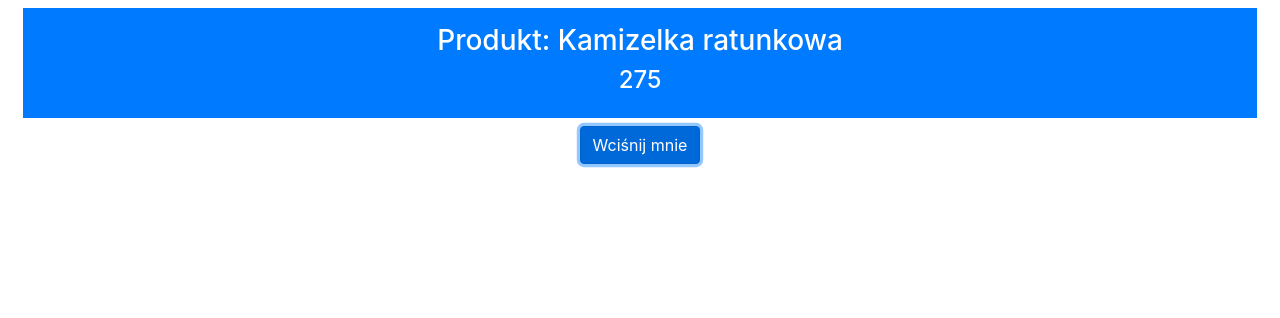
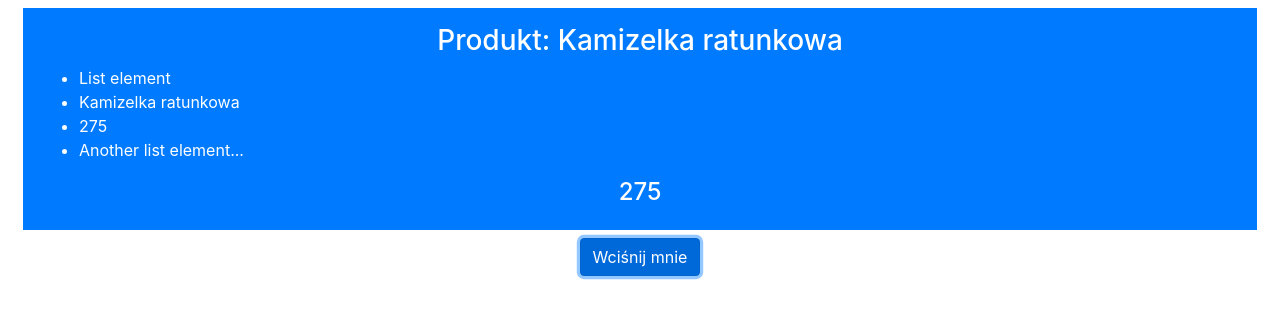
Before and after one commit to marekz/vuejs_simple_example, a Vue app in the folder templatesanddata/: page / in a window 1280 px wide. Both pictures are taken after a click on the button "Wciśnij mnie". Shown: the top 318 px of the page. Built offline with nearby package versions, Linux system fonts and the light colour scheme.

Commit message:
Directive v-if - displaying neightbour elements - wrong way

```diff
--- a/templatesanddata/src/App.vue
+++ b/templatesanddata/src/App.vue
@@ -2,6 +2,12 @@
   <div class="container-fluid text-center">
     <div class="bg-primary text-white m-2 p-3">
       <h3>Produkt: <span v-text="name"></span></h3>
+      <ul class="text-left">
+        <li>List element</li>
+        <li v-if="showElements">{{ name }}</li>
+        <li v-if="showElements">{{ price }}</li>
+        <li>Another list element...</li>
+      </ul>
       <h4 v-if="showElements">{{ price }}</h4>
     </div>
     <button v-on:click="handleClick" class="btn btn-primary">
```
